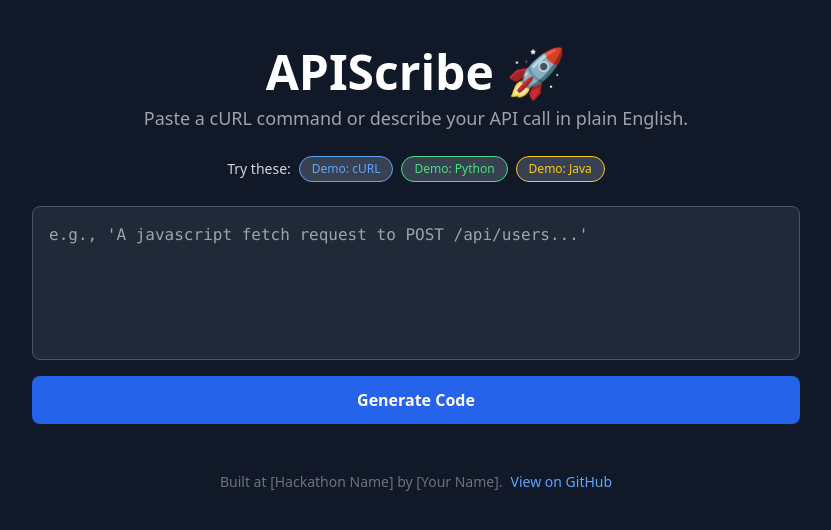
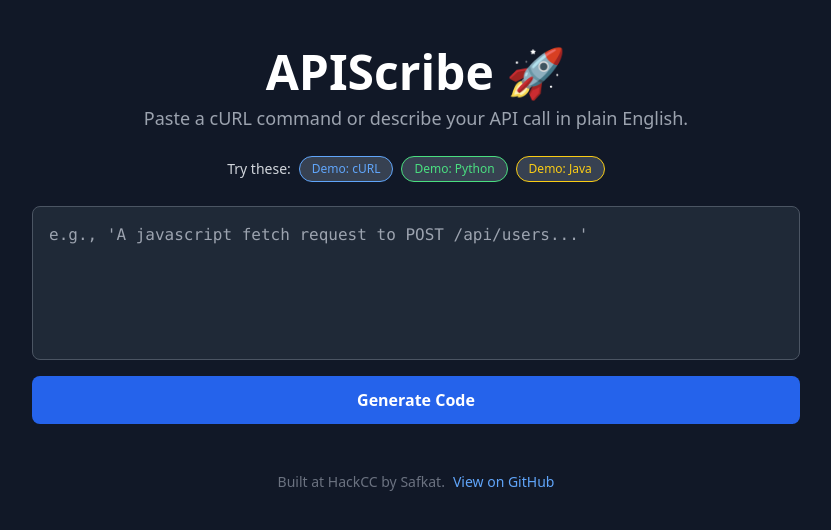
Before and after one commit to Safkatul-Islam/APIScribe, a React (Create React App) app in the folder apiscribe-ui/: page / in a window 1280 px wide. Shown: the top 530 px of the page, without its empty margins (224-1055 px from the left). Built offline with nearby package versions, Linux system fonts and the light colour scheme.

Commit message:
Add footer info

```diff
--- a/apiscribe-ui/src/App.js
+++ b/apiscribe-ui/src/App.js
@@ -182,9 +182,9 @@ function App() {
 
         {/* --- Footer --- */}
         <footer className="text-gray-500 text-sm mt-12 mb-4">
-          Built at [Hackathon Name] by [Your Name].
+          Built at HackCC by Safkat.
           <a
-            href="https://github.com/[your-username]/APIScribe" // CHANGE THIS
+            href="https://github.com/Safkatul-Islam/APIScribe" // CHANGE THIS
             target="_blank"
             rel="noopener noreferrer"
             className="text-blue-400 hover:underline ml-2"
```
